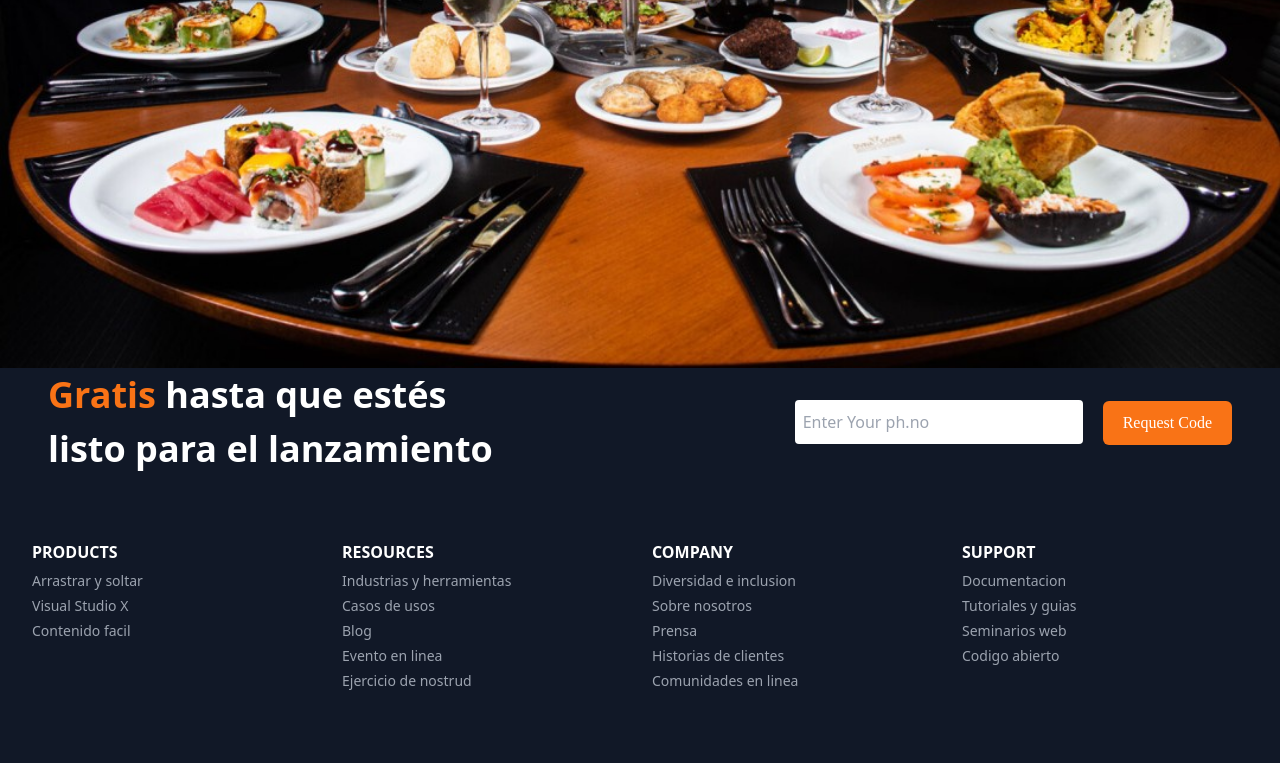
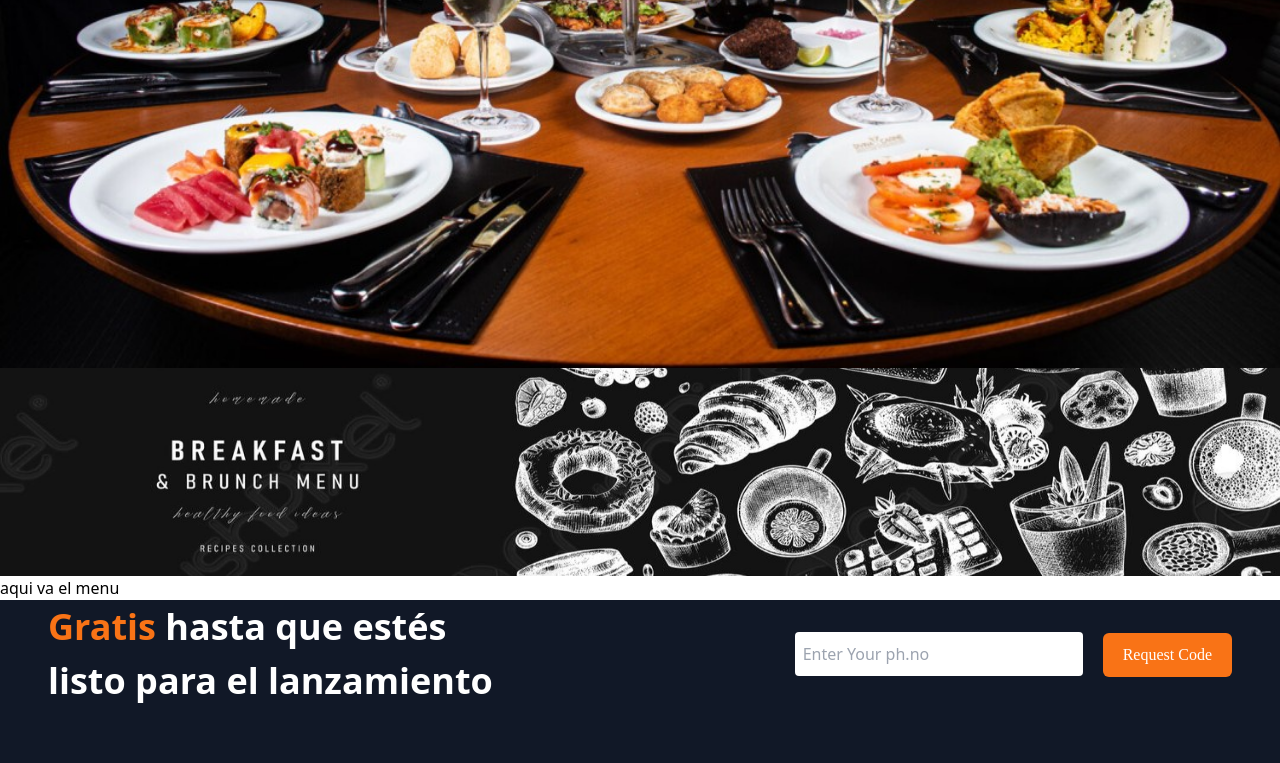
Before and after one commit to francmauric/pizzeria, a Next.js app: page /Ristorante in a window 1280 px wide. Shown: the part 485-1248 px from the top of the page. Built offline with nearby package versions, Linux system fonts and the light colour scheme.

Commit message:
organizando un poco la estructura del page/ristorante

```diff
--- a/pages/Ristorante.tsx
+++ b/pages/Ristorante.tsx
@@ -3,6 +3,7 @@
 import NavBar from "@/components/NavBar"
 import Footer from '@/components/Footer'
 import NavBarMobile from '@/components/NavBarMobile'
+import Banner from '@/components/Banner'
 
 export default function ristorante() {
 
@@ -19,6 +20,14 @@
                 </div>
             </div>
             </div>
+            <div>
+                <Banner />
+            </div>
+            <main>
+                <div>
+                    <h1>aqui va el menu</h1>
+                </div>
+            </main>
             <Footer />
         </div>
         )
```
